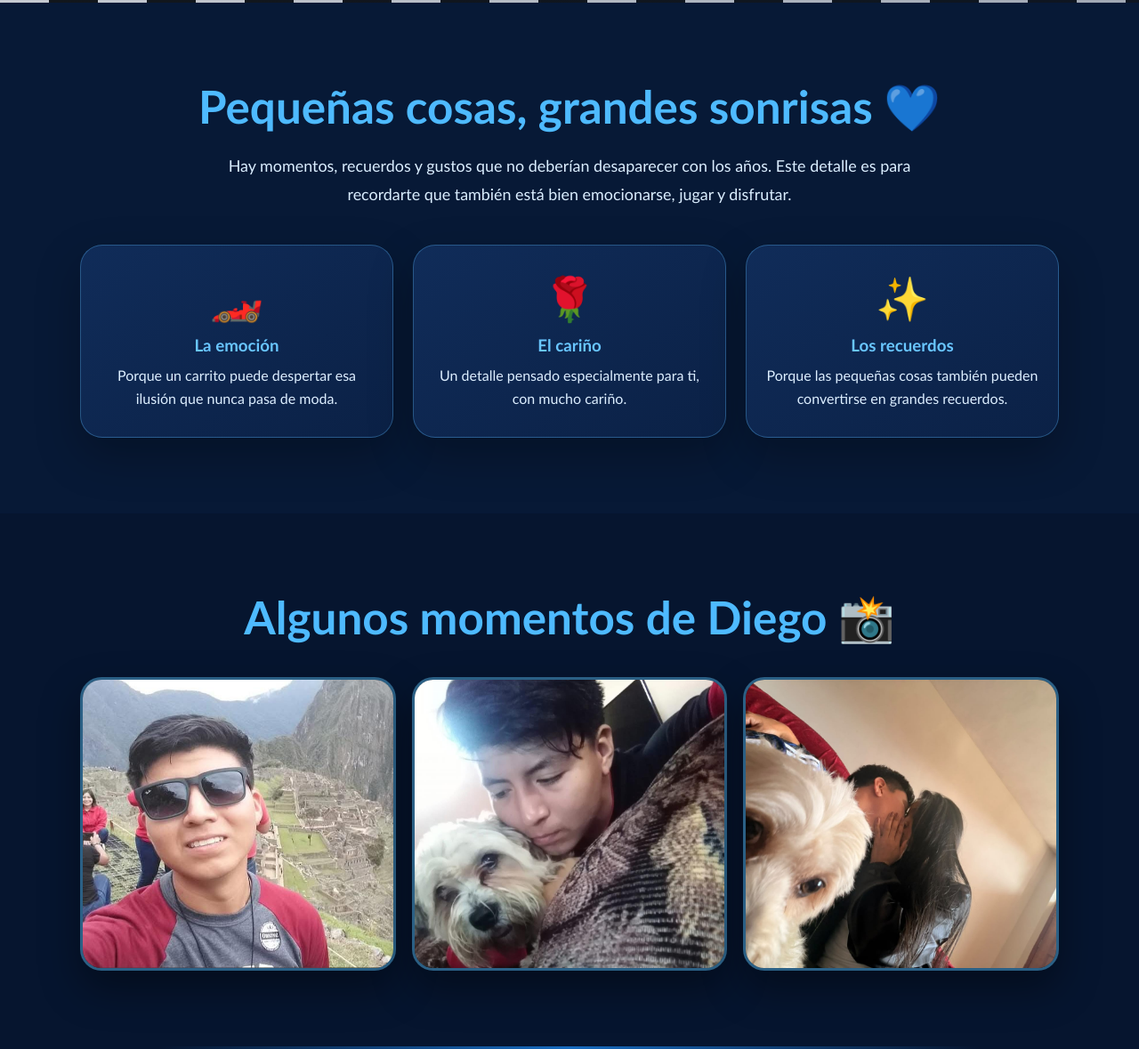
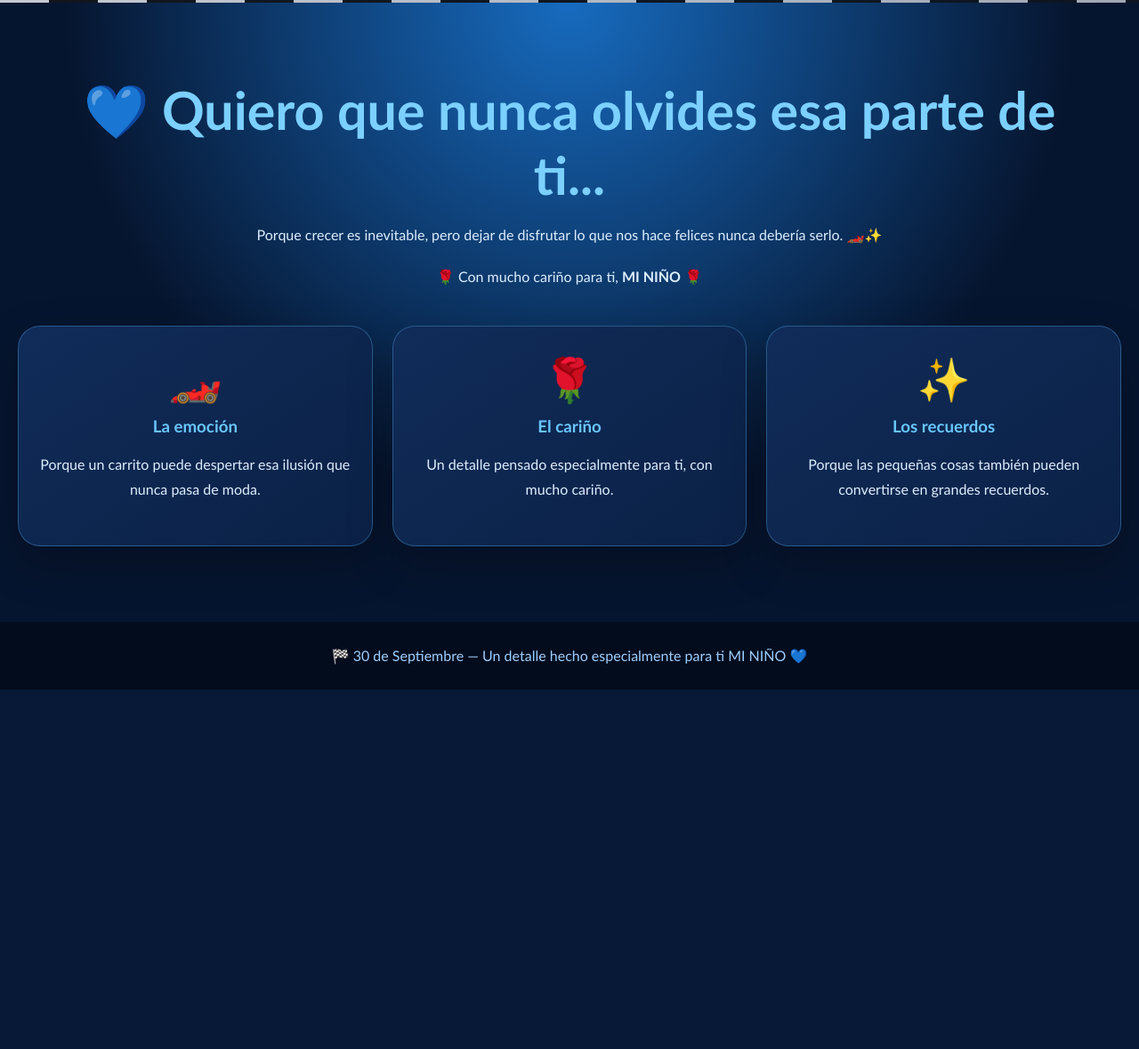
Before and after one commit to eacunar-dotcom/dia-del-nino-diego, a plain HTML site: page index.html in a window 1280 px wide. Shown: the part 797-1976 px from the top of the page at 89% size. After the commit the page ends 1572 px from the top, so only its background shows below. Drawn offline with Linux system fonts and the light colour scheme.

Commit message:
Add files via upload

```diff
--- a/index.html
+++ b/index.html
@@ -220,12 +220,11 @@ section{padding:85px 20px}
 
   <div class="hero-content">
     <div class="date">🏁 30 DE SEPTIEMBRE 🏁</div>
-    <div class="kicker">✨ Un detalle para ese niño que todavía llevas dentro ✨</div>
+    <div class="kicker">✨ Un detalle para ese niño que todavía llevas dentro 🫣🥰✨</div>
     <h1 class="name">DIEGO</h1>
     <p class="subtitle">
-      Porque crecer no significa dejar de disfrutar las pequeñas cosas que nos hacen felices.
-      💙 Hoy es un día para celebrar esa ilusión que nunca debería desaparecer. 🏎️
-    </p>
+      💙Porque crecer no significa dejar de disfrutar las pequeñas cosas que nos hacen felices.
+      💙 Hoy es un día para mantener vivo tu niño interior. 🏎️</p>
     <button class="main-btn" onclick="abrirSorpresa()">🏎️ ¡PRESIONA AQUÍ, DIEGO! »</button>
   </div>
 
@@ -245,32 +244,6 @@ section{padding:85px 20px}
   <div class="checkers"></div>
 </header>
 
-<section>
-  <div class="container">
-    <h2 class="section-title">Pequeñas cosas, grandes sonrisas 💙</h2>
-    <p class="section-text">
-      Hay momentos, recuerdos y gustos que no deberían desaparecer con los años.
-      Este detalle es para recordarte que también está bien emocionarse, jugar y disfrutar.
-    </p>
-    <div class="cards">
-      <div class="card"><div class="icon">🏎️</div><h3>La emoción</h3><p>Porque un carrito puede despertar esa ilusión que nunca pasa de moda.</p></div>
-      <div class="card"><div class="icon">🌹</div><h3>El cariño</h3><p>Un detalle pensado especialmente para ti, con mucho cariño.</p></div>
-      <div class="card"><div class="icon">✨</div><h3>Los recuerdos</h3><p>Porque las pequeñas cosas también pueden convertirse en grandes recuerdos.</p></div>
-    </div>
-  </div>
-</section>
-
-<section style="background:#06152f">
-  <div class="container">
-    <h2 class="section-title">Algunos momentos de Diego 📸</h2>
-    <div class="gallery">
-      <div class="photo"><img src="diego-aventura.jpeg" alt="Diego en una aventura"></div>
-      <div class="photo"><img src="diego-viajando.jpeg" alt="Diego disfrutando un viaje"></div>
-      <div class="photo"><img src="recuerdo-especial.png" alt="Recuerdo especial de Diego"></div>
-    </div>
-  </div>
-</section>
-
 <section class="final">
   <div class="container">
     <h2>💙 Quiero que nunca olvides esa parte de ti...</h2>
@@ -280,10 +253,16 @@ section{padding:85px 20px}
     </p>
     <p>🌹 Con mucho cariño para ti, <strong>MI NIÑO</strong> 🌹</p>
   </div>
+ <div class="cards">
+      <div class="card"><div class="icon">🏎️</div><h3>La emoción</h3><p>Porque un carrito puede despertar esa ilusión que nunca pasa de moda.</p></div>
+      <div class="card"><div class="icon">🌹</div><h3>El cariño</h3><p>Un detalle pensado especialmente para ti, con mucho cariño.</p></div>
+      <div class="card"><div class="icon">✨</div><h3>Los recuerdos</h3><p>Porque las pequeñas cosas también pueden convertirse en grandes recuerdos.</p></div>
+    </div>
+  </div>
 </section>
 
 <footer class="footer">
-  <p>🏁 30 de Septiembre — Un detalle hecho especialmente para Diego 💙</p>
+  <p>🏁 30 de Septiembre — Un detalle hecho especialmente para ti MI NIÑO 💙</p>
 </footer>
 
 <!-- PRIMERA SORPRESA -->
@@ -346,9 +325,7 @@ section{padding:85px 20px}
     <div class="final-message">
       🌹 <strong>Rosas para ti...</strong> por todo lo que eres.<br>
       🏎️ <strong>Hot Wheels para esa ilusión</strong> que nunca debería apagarse.<br><br>
-      Porque nunca eres demasiado grande para disfrutar de las pequeñas cosas
-      que te hacen feliz. 💙✨
-    </div>
+      “Un pequeño detalle para regalarte una gran sonrisa y recordarte lo bonito que es disfrutar lo que nos hace felices.🏎️💙✨”    </div>
   </div>
 </div>
 
```
